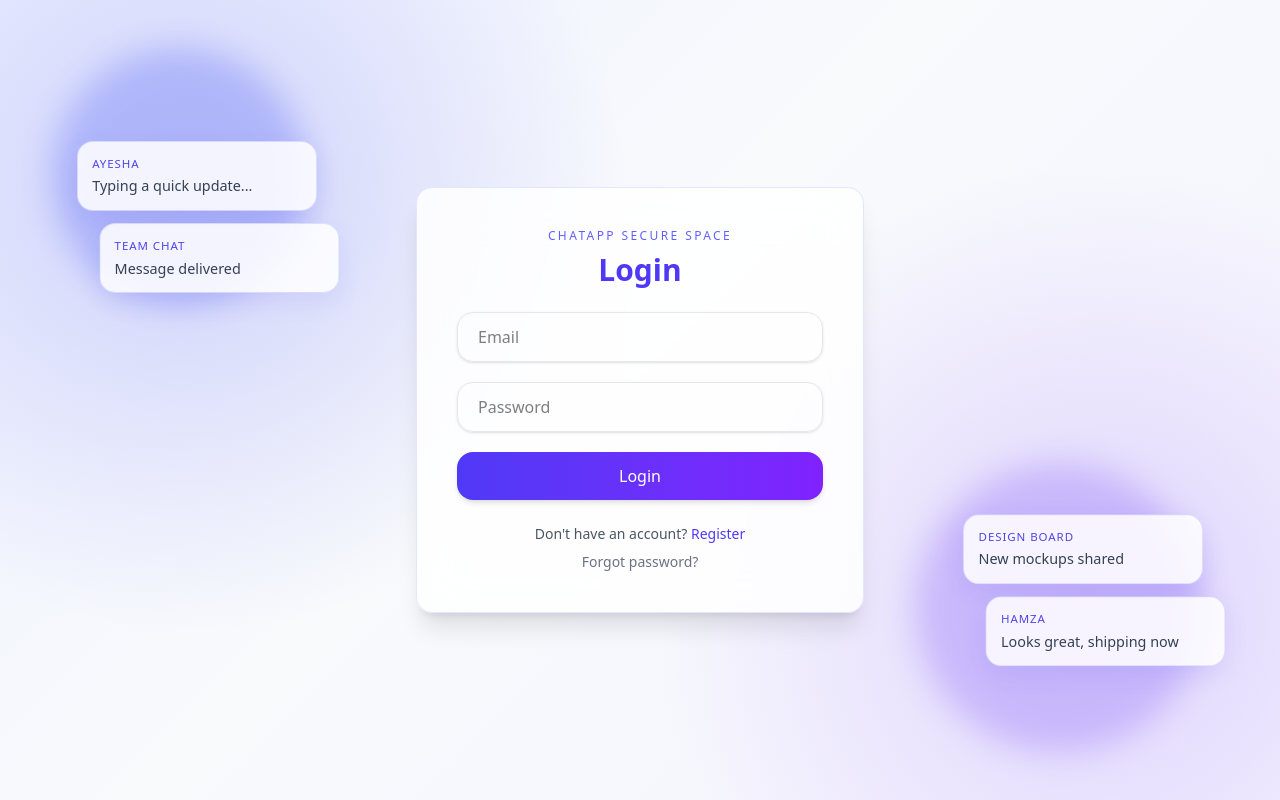
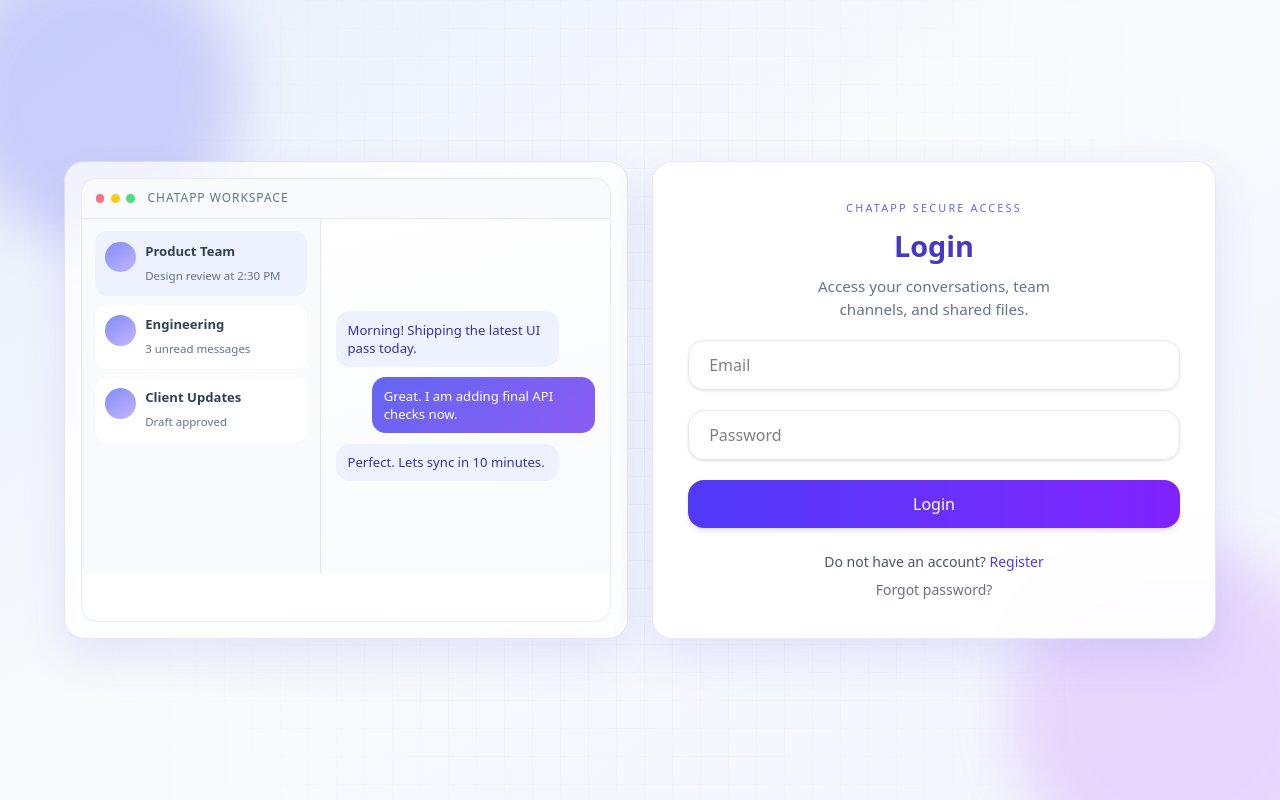
Before and after one commit to hafizhamza-123/ChatApp, a React (Vite) app in the folder Client/: page /login in a window 1280 px wide. Built offline with nearby package versions, Linux system fonts and the light colour scheme; no server answers.

Commit message:
new auth layout

```diff
--- a/Client/src/App.css
+++ b/Client/src/App.css
@@ -24,91 +24,233 @@
   scrollbar-color: #888 #f0f0f0;
 }
 
-.login-bg {
-  background:
-    radial-gradient(circle at 15% 25%, rgba(99, 102, 241, 0.25), transparent 35%),
-    radial-gradient(circle at 85% 75%, rgba(139, 92, 246, 0.22), transparent 35%),
-    linear-gradient(135deg, #eef2ff 0%, #f8fafc 45%, #f5f3ff 100%);
+.auth-theme {
+  position: relative;
+  overflow: hidden;
+  background: linear-gradient(145deg, #e8eefc 0%, #f8fafc 45%, #f3f5ff 100%);
 }
 
-.login-orb {
+.auth-grid-overlay {
+  position: absolute;
+  inset: 0;
+  background-image: linear-gradient(rgba(99, 102, 241, 0.06) 1px, transparent 1px),
+    linear-gradient(90deg, rgba(99, 102, 241, 0.06) 1px, transparent 1px);
+  background-size: 28px 28px;
+  mask-image: radial-gradient(circle at center, rgba(0, 0, 0, 0.9), transparent 85%);
+  pointer-events: none;
+}
+
+.auth-glow {
   position: absolute;
   border-radius: 9999px;
-  filter: blur(16px);
-  opacity: 0.45;
-  z-index: 0;
+  filter: blur(28px);
+  opacity: 0.55;
+  pointer-events: none;
 }
 
-.login-orb-left {
-  width: 16rem;
-  height: 16rem;
-  background: #818cf8;
-  top: 6%;
-  left: 4%;
+.auth-glow-top {
+  width: 18rem;
+  height: 18rem;
+  background: rgba(99, 102, 241, 0.45);
+  top: -3rem;
+  left: -3rem;
 }
 
-.login-orb-right {
-  width: 18rem;
-  height: 18rem;
-  background: #a78bfa;
-  right: 6%;
-  bottom: 6%;
+.auth-glow-bottom {
+  width: 21rem;
+  height: 21rem;
+  background: rgba(168, 85, 247, 0.35);
+  right: -4rem;
+  bottom: -5rem;
 }
 
-.chat-doodle {
-  position: absolute;
-  z-index: 1;
-  width: 15rem;
-  display: grid;
-  gap: 0.8rem;
+.auth-mockup-panel {
+  border: 1px solid rgba(99, 102, 241, 0.16);
+  background: rgba(255, 255, 255, 0.72);
+  backdrop-filter: blur(10px);
+  border-radius: 1.25rem;
+  box-shadow: 0 18px 45px rgba(79, 70, 229, 0.12);
+  padding: 1rem;
 }
 
-.chat-doodle-left {
-  left: 6%;
-  top: 18%;
-  animation: floaty 7s ease-in-out infinite;
+.auth-mockup-window {
+  width: 100%;
+  border-radius: 1rem;
+  border: 1px solid rgba(148, 163, 184, 0.2);
+  overflow: hidden;
+  background: #fff;
 }
 
-.chat-doodle-right {
-  right: 6%;
-  bottom: 16%;
-  animation: floaty 8s ease-in-out infinite reverse;
+.auth-mockup-head {
+  display: flex;
+  align-items: center;
+  gap: 0.4rem;
+  padding: 0.65rem 0.85rem;
+  border-bottom: 1px solid rgba(148, 163, 184, 0.2);
+  background: #f8fafc;
+  color: #64748b;
+  font-size: 0.75rem;
+  text-transform: uppercase;
+  letter-spacing: 0.08em;
 }
 
-.chat-bubble-card {
-  background: rgba(255, 255, 255, 0.85);
-  border: 1px solid rgba(129, 140, 248, 0.25);
-  border-radius: 1rem;
-  padding: 0.8rem 0.9rem;
-  box-shadow: 0 8px 24px rgba(79, 70, 229, 0.1);
+.auth-dot {
+  width: 0.55rem;
+  height: 0.55rem;
+  border-radius: 9999px;
 }
 
-.chat-bubble-card-reply {
-  transform: translateX(1.4rem);
+.auth-dot-red {
+  background: #fb7185;
 }
 
-.chat-bubble-name {
-  font-size: 0.72rem;
-  text-transform: uppercase;
-  letter-spacing: 0.08em;
-  color: #4f46e5;
-  margin: 0;
+.auth-dot-yellow {
+  background: #facc15;
 }
 
-.chat-bubble-text {
-  font-size: 0.9rem;
-  color: #334155;
-  margin: 0.2rem 0 0;
+.auth-dot-green {
+  background: #4ade80;
 }
 
-@keyframes floaty {
-  0% {
-    transform: translateY(0px);
-  }
-  50% {
-    transform: translateY(-8px);
-  }
-  100% {
-    transform: translateY(0px);
+.auth-mockup-head p {
+  margin: 0 0 0 0.4rem;
+}
+
+.auth-mockup-body {
+  display: grid;
+  grid-template-columns: 0.95fr 1.15fr;
+  min-height: 355px;
+}
+
+.auth-sidebar-preview {
+  background: #f8fafc;
+  border-right: 1px solid rgba(148, 163, 184, 0.2);
+  padding: 0.8rem;
+}
+
+.auth-sidebar-item {
+  display: flex;
+  align-items: flex-start;
+  gap: 0.6rem;
+  padding: 0.65rem;
+  border-radius: 0.75rem;
+  background: #eef2ff;
+  margin-bottom: 0.55rem;
+}
+
+.auth-sidebar-item.muted {
+  background: #fff;
+}
+
+.auth-avatar {
+  width: 1.9rem;
+  height: 1.9rem;
+  border-radius: 9999px;
+  background: linear-gradient(145deg, #818cf8, #c4b5fd);
+}
+
+.auth-sidebar-item p {
+  margin: 0;
+  font-size: 0.82rem;
+  color: #334155;
+  font-weight: 600;
+}
+
+.auth-sidebar-item small {
+  font-size: 0.72rem;
+  color: #64748b;
+}
+
+.auth-chat-preview {
+  background: linear-gradient(165deg, #fff 0%, #f8fafc 100%);
+  padding: 0.95rem;
+  display: flex;
+  flex-direction: column;
+  justify-content: center;
+  gap: 0.65rem;
+}
+
+.auth-msg {
+  max-width: 86%;
+  border-radius: 0.85rem;
+  padding: 0.6rem 0.72rem;
+  font-size: 0.82rem;
+  line-height: 1.4;
+}
+
+.auth-msg-in {
+  background: #eef2ff;
+  color: #3730a3;
+}
+
+.auth-msg-out {
+  background: linear-gradient(145deg, #6366f1, #8b5cf6);
+  color: #fff;
+  margin-left: auto;
+}
+
+.auth-card-wrap {
+  display: flex;
+  align-items: center;
+}
+
+.auth-card {
+  width: 100%;
+  background: rgba(255, 255, 255, 0.92);
+  border: 1px solid rgba(99, 102, 241, 0.16);
+  border-radius: 1.25rem;
+  backdrop-filter: blur(10px);
+  box-shadow: 0 18px 45px rgba(79, 70, 229, 0.12);
+  padding: 1.9rem 1.6rem;
+}
+
+.auth-kicker {
+  margin: 0 0 0.45rem;
+  text-align: center;
+  text-transform: uppercase;
+  letter-spacing: 0.2em;
+  font-size: 0.68rem;
+  color: #6366f1;
+}
+
+.auth-title {
+  margin: 0;
+  text-align: center;
+  color: #4338ca;
+  font-size: 1.8rem;
+  font-weight: 700;
+}
+
+.auth-subtitle {
+  margin: 0.5rem auto 1.2rem;
+  text-align: center;
+  color: #64748b;
+  max-width: 30ch;
+  font-size: 0.95rem;
+}
+
+@media (min-width: 640px) {
+  .auth-card {
+    padding: 2.4rem 2.2rem;
   }
 }
+
+@media (max-width: 1023px) {
+  .auth-grid-overlay {
+    mask-image: radial-gradient(circle at center, rgba(0, 0, 0, 0.85), transparent 95%);
+  }
+
+  .auth-glow-top {
+    width: 14rem;
+    height: 14rem;
+    top: -5rem;
+    left: -4rem;
+  }
+
+  .auth-glow-bottom {
+    width: 16rem;
+    height: 16rem;
+    right: -4rem;
+    bottom: -5rem;
+  }
+}
--- /dev/null
+++ b/Client/src/components/auth/AuthLayout.jsx
@@ -0,0 +1,72 @@
+export default function AuthLayout({ title, subtitle, children, footer }) {
+  return (
+    <div className="auth-theme min-h-screen flex items-center justify-center p-4 sm:p-6">
+      <div className="auth-grid-overlay" aria-hidden="true" />
+      <div className="auth-glow auth-glow-top" aria-hidden="true" />
+      <div className="auth-glow auth-glow-bottom" aria-hidden="true" />
+
+      <div className="relative z-10 w-full max-w-6xl grid lg:grid-cols-2 gap-6 items-stretch">
+        <section className="hidden lg:flex auth-mockup-panel">
+          <div className="auth-mockup-window">
+            <div className="auth-mockup-head">
+              <span className="auth-dot auth-dot-red" />
+              <span className="auth-dot auth-dot-yellow" />
+              <span className="auth-dot auth-dot-green" />
+              <p>chatapp workspace</p>
+            </div>
+
+            <div className="auth-mockup-body">
+              <div className="auth-sidebar-preview">
+                <div className="auth-sidebar-item">
+                  <span className="auth-avatar" />
+                  <div>
+                    <p>Product Team</p>
+                    <small>Design review at 2:30 PM</small>
+                  </div>
+                </div>
+                <div className="auth-sidebar-item muted">
+                  <span className="auth-avatar" />
+                  <div>
+                    <p>Engineering</p>
+                    <small>3 unread messages</small>
+                  </div>
+                </div>
+                <div className="auth-sidebar-item muted">
+                  <span className="auth-avatar" />
+                  <div>
+                    <p>Client Updates</p>
+                    <small>Draft approved</small>
+                  </div>
+                </div>
+              </div>
+
+              <div className="auth-chat-preview">
+                <div className="auth-msg auth-msg-in">
+                  Morning! Shipping the latest UI pass today.
+                </div>
+                <div className="auth-msg auth-msg-out">
+                  Great. I am adding final API checks now.
+                </div>
+                <div className="auth-msg auth-msg-in">
+                  Perfect. Lets sync in 10 minutes.
+                </div>
+              </div>
+            </div>
+          </div>
+        </section>
+
+        <section className="auth-card-wrap">
+          <div className="auth-card">
+            <p className="auth-kicker">ChatApp Secure Access</p>
+            <h1 className="auth-title">{title}</h1>
+            {subtitle ? <p className="auth-subtitle">{subtitle}</p> : null}
+
+            {children}
+
+            {footer ? <div className="mt-6 text-sm text-center text-gray-600">{footer}</div> : null}
+          </div>
+        </section>
+      </div>
+    </div>
+  );
+}
--- a/Client/src/pages/ForgotPassword.jsx
+++ b/Client/src/pages/ForgotPassword.jsx
@@ -2,6 +2,7 @@ import { useState } from "react";
 import { Link } from "react-router-dom";
 import { FiMail } from "react-icons/fi";
 import API from "../api/axios";
+import AuthLayout from "../components/auth/AuthLayout";
 
 export default function ForgotPassword() {
   const [email, setEmail] = useState("");
@@ -33,22 +34,18 @@ export default function ForgotPassword() {
   };
 
   return (
-    <div className="login-bg relative flex justify-center items-center min-h-screen font-inter overflow-hidden px-4">
-      <div className="login-orb login-orb-left" />
-      <div className="login-orb login-orb-right" />
-
-      <div className="bg-white/85 backdrop-blur-xl shadow-xl rounded-2xl p-8 sm:p-10 w-full max-w-md border border-indigo-100 relative z-10">
-        <p className="text-xs tracking-[0.2em] uppercase text-indigo-500 text-center mb-2">
-          ChatApp Secure Space
-        </p>
-        <h2 className="text-3xl font-bold mb-2 text-center text-indigo-600">
-          Forgot Password
-        </h2>
-
-        <p className="text-sm text-center text-gray-500 mb-6">
-          Enter your email and we'll send you a reset link.
-        </p>
-
+    <AuthLayout
+      title="Forgot Password"
+      subtitle="Enter your email and we will send you a secure reset link."
+      footer={
+        <>
+          Remember your password?{" "}
+          <Link to="/login" className="text-indigo-600 font-medium hover:underline cursor-pointer">
+            Back to Login
+          </Link>
+        </>
+      }
+    >
       {message && (
         <div
           className={`mb-4 p-3 rounded-xl text-sm border ${
@@ -82,17 +79,6 @@ export default function ForgotPassword() {
           {loading ? "Sending..." : "Send Reset Link"}
         </button>
       </form>
-
-        <p className="mt-6 text-sm text-center text-gray-600">
-          Remember your password?{" "}
-          <Link
-            to="/login"
-            className="text-indigo-600 font-medium hover:underline cursor-pointer"
-          >
-            Back to Login
-          </Link>
-        </p>
-      </div>
-    </div>
+    </AuthLayout>
   );
 }
--- a/Client/src/pages/Login.jsx
+++ b/Client/src/pages/Login.jsx
@@ -1,6 +1,7 @@
 import { useState } from "react";
 import { useNavigate, Link } from "react-router-dom";
 import { useAuth } from "../context/useAuth";
+import AuthLayout from "../components/auth/AuthLayout";
 
 function Login() {
   const { login } = useAuth();
@@ -38,40 +39,25 @@ function Login() {
   };
 
   return (
-    <div className="login-bg relative flex justify-center items-center min-h-screen font-inter overflow-hidden px-4">
-      <div className="login-orb login-orb-left" />
-      <div className="login-orb login-orb-right" />
-
-      <div className="chat-doodle chat-doodle-left hidden lg:block">
-        <div className="chat-bubble-card">
-          <p className="chat-bubble-name">Ayesha</p>
-          <p className="chat-bubble-text">Typing a quick update...</p>
-        </div>
-        <div className="chat-bubble-card chat-bubble-card-reply">
-          <p className="chat-bubble-name">Team Chat</p>
-          <p className="chat-bubble-text">Message delivered</p>
-        </div>
-      </div>
-
-      <div className="chat-doodle chat-doodle-right hidden lg:block">
-        <div className="chat-bubble-card">
-          <p className="chat-bubble-name">Design Board</p>
-          <p className="chat-bubble-text">New mockups shared</p>
-        </div>
-        <div className="chat-bubble-card chat-bubble-card-reply">
-          <p className="chat-bubble-name">Hamza</p>
-          <p className="chat-bubble-text">Looks great, shipping now</p>
-        </div>
-      </div>
-
-      <div className="bg-white/85 backdrop-blur-xl shadow-xl rounded-2xl p-8 sm:p-10 w-full max-w-md border border-indigo-100 relative z-10">
-        <p className="text-xs tracking-[0.2em] uppercase text-indigo-500 text-center mb-2">
-          ChatApp Secure Space
+    <AuthLayout
+      title="Login"
+      subtitle="Access your conversations, team channels, and shared files."
+      footer={
+        <>
+          <p>
+            Do not have an account?{" "}
+            <Link to="/register" className="text-indigo-600 font-medium hover:underline cursor-pointer">
+              Register
+            </Link>
           </p>
-        <h2 className="text-3xl font-bold mb-6 text-center text-indigo-600">
-          Login
-        </h2>
-
+          <p className="mt-2 text-gray-500">
+            <Link to="/forgot-password" className="hover:text-indigo-600 hover:underline cursor-pointer">
+              Forgot password?
+            </Link>
+          </p>
+        </>
+      }
+    >
       {message && (
         <div
           className={`mb-4 p-3 rounded-xl text-sm border ${
@@ -111,27 +97,7 @@ function Login() {
           {loading ? "Logging in..." : "Login"}
         </button>
       </form>
-
-        <p className="mt-6 text-sm text-center text-gray-600">
-          Don't have an account?{" "}
-          <Link
-            to="/register"
-            className="text-indigo-600 font-medium hover:underline cursor-pointer"
-          >
-            Register
-          </Link>
-        </p>
-
-        <p className="mt-2 text-sm text-center text-gray-500">
-          <Link
-            to="/forgot-password"
-            className="hover:text-indigo-600 hover:underline cursor-pointer"
-          >
-            Forgot password?
-          </Link>
-        </p>
-      </div>
-    </div>
+    </AuthLayout>
   );
 }
 
--- a/Client/src/pages/Register.jsx
+++ b/Client/src/pages/Register.jsx
@@ -1,6 +1,7 @@
 import { useState } from "react";
 import { useNavigate, Link } from "react-router-dom";
 import { useAuth } from "../context/useAuth";
+import AuthLayout from "../components/auth/AuthLayout";
 
 function Register() {
   const { register } = useAuth();
@@ -34,17 +35,18 @@ function Register() {
   };
 
   return (
-    <div className="login-bg relative flex justify-center items-center min-h-screen font-inter overflow-hidden px-4">
-      <div className="login-orb login-orb-left" />
-      <div className="login-orb login-orb-right" />
-      <div className="bg-white/85 backdrop-blur-xl shadow-xl rounded-2xl p-8 sm:p-10 w-full max-w-md border border-indigo-100 relative z-10">
-        <p className="text-xs tracking-[0.2em] uppercase text-indigo-500 text-center mb-2">
-          ChatApp Secure Space
-        </p>
-        <h2 className="text-3xl font-bold mb-6 text-center text-indigo-600">
-          Register
-        </h2>
-
+    <AuthLayout
+      title="Register"
+      subtitle="Create your workspace identity and start messaging instantly."
+      footer={
+        <>
+          Already have an account?{" "}
+          <Link to="/login" className="text-indigo-600 font-medium hover:underline cursor-pointer">
+            Login
+          </Link>
+        </>
+      }
+    >
       {message && (
         <div
           className={`mb-4 p-3 rounded-xl text-sm border ${
@@ -93,18 +95,7 @@ function Register() {
           {loading ? "Registering..." : "Register"}
         </button>
       </form>
-
-        <p className="mt-6 text-sm text-center text-gray-600">
-          Already have an account?{" "}
-          <Link
-            to="/login"
-            className="text-indigo-600 font-medium hover:underline cursor-pointer"
-          >
-            Login
-          </Link>
-        </p>
-      </div>
-    </div>
+    </AuthLayout>
   );
 }
 
--- a/Client/src/pages/ResetPassword.jsx
+++ b/Client/src/pages/ResetPassword.jsx
@@ -2,6 +2,7 @@ import { useState } from "react";
 import { useParams, useNavigate, Link } from "react-router-dom";
 import { FiLock } from "react-icons/fi";
 import API from "../api/axios";
+import AuthLayout from "../components/auth/AuthLayout";
 
 export default function ResetPassword() {
   const { token } = useParams();
@@ -45,22 +46,18 @@ export default function ResetPassword() {
   };
 
   return (
-    <div className="login-bg relative flex justify-center items-center min-h-screen font-inter overflow-hidden px-4">
-      <div className="login-orb login-orb-left" />
-      <div className="login-orb login-orb-right" />
-
-      <div className="bg-white/85 backdrop-blur-xl shadow-xl rounded-2xl p-8 sm:p-10 w-full max-w-md border border-indigo-100 relative z-10">
-        <p className="text-xs tracking-[0.2em] uppercase text-indigo-500 text-center mb-2">
-          ChatApp Secure Space
-        </p>
-        <h2 className="text-3xl font-bold mb-2 text-center text-indigo-600">
-          Reset Password
-        </h2>
-
-        <p className="text-sm text-center text-gray-500 mb-6">
-          Enter your new password below.
-        </p>
-
+    <AuthLayout
+      title="Reset Password"
+      subtitle="Set a new password for your account to continue securely."
+      footer={
+        <>
+          Back to{" "}
+          <Link to="/login" className="text-indigo-600 font-medium hover:underline cursor-pointer">
+            Login
+          </Link>
+        </>
+      }
+    >
       {message && (
         <div
           className={`mb-4 p-3 rounded-xl text-sm border ${
@@ -106,17 +103,6 @@ export default function ResetPassword() {
           {loading ? "Resetting..." : "Reset Password"}
         </button>
       </form>
-
-        <p className="mt-6 text-sm text-center text-gray-600">
-          Back to{" "}
-          <Link
-            to="/login"
-            className="text-indigo-600 font-medium hover:underline cursor-pointer"
-          >
-            Login
-          </Link>
-        </p>
-      </div>
-    </div>
+    </AuthLayout>
   );
 }
--- a/Client/src/pages/VerifyOtp.jsx
+++ b/Client/src/pages/VerifyOtp.jsx
@@ -1,6 +1,7 @@
 import { useState, useRef } from "react";
 import { useNavigate } from "react-router-dom";
 import API from "../api/axios";
+import AuthLayout from "../components/auth/AuthLayout";
 
 export default function VerifyOtp() {
   const [email, setEmail] = useState("");
@@ -86,18 +87,22 @@ export default function VerifyOtp() {
   };
 
   return (
-    <div className="login-bg relative flex justify-center items-center min-h-screen font-inter overflow-hidden px-4">
-      <div className="login-orb login-orb-left" />
-      <div className="login-orb login-orb-right" />
-
-      <div className="bg-white/85 backdrop-blur-xl shadow-xl rounded-2xl p-8 sm:p-10 w-full max-w-md border border-indigo-100 relative z-10">
-        <p className="text-xs tracking-[0.2em] uppercase text-indigo-500 text-center mb-2">
-          ChatApp Secure Space
-        </p>
-        <h2 className="text-3xl font-bold mb-6 text-center text-indigo-600">
-          Verify OTP
-        </h2>
-
+    <AuthLayout
+      title="Verify OTP"
+      subtitle="Enter the one-time passcode sent to your email address."
+      footer={
+        <>
+          Did not receive the code?{" "}
+          <button
+            onClick={handleResend}
+            disabled={resendLoading}
+            className="text-indigo-600 font-medium hover:underline cursor-pointer"
+          >
+            {resendLoading ? "Resending..." : "Resend OTP"}
+          </button>
+        </>
+      }
+    >
       {message && (
         <div
           className={`mb-4 p-3 rounded-xl text-sm border ${
@@ -143,18 +148,6 @@ export default function VerifyOtp() {
           {loading ? "Verifying..." : "Verify OTP"}
         </button>
       </form>
-
-        <p className="mt-6 text-sm text-center text-gray-600">
-          Didn't receive the code?{" "}
-          <button
-            onClick={handleResend}
-            disabled={resendLoading}
-            className="text-indigo-600 font-medium hover:underline cursor-pointer"
-          >
-            {resendLoading ? "Resending..." : "Resend OTP"}
-          </button>
-        </p>
-      </div>
-    </div>
+    </AuthLayout>
   );
 }
```
Lines whose indentation alone changed are shown as unchanged.
